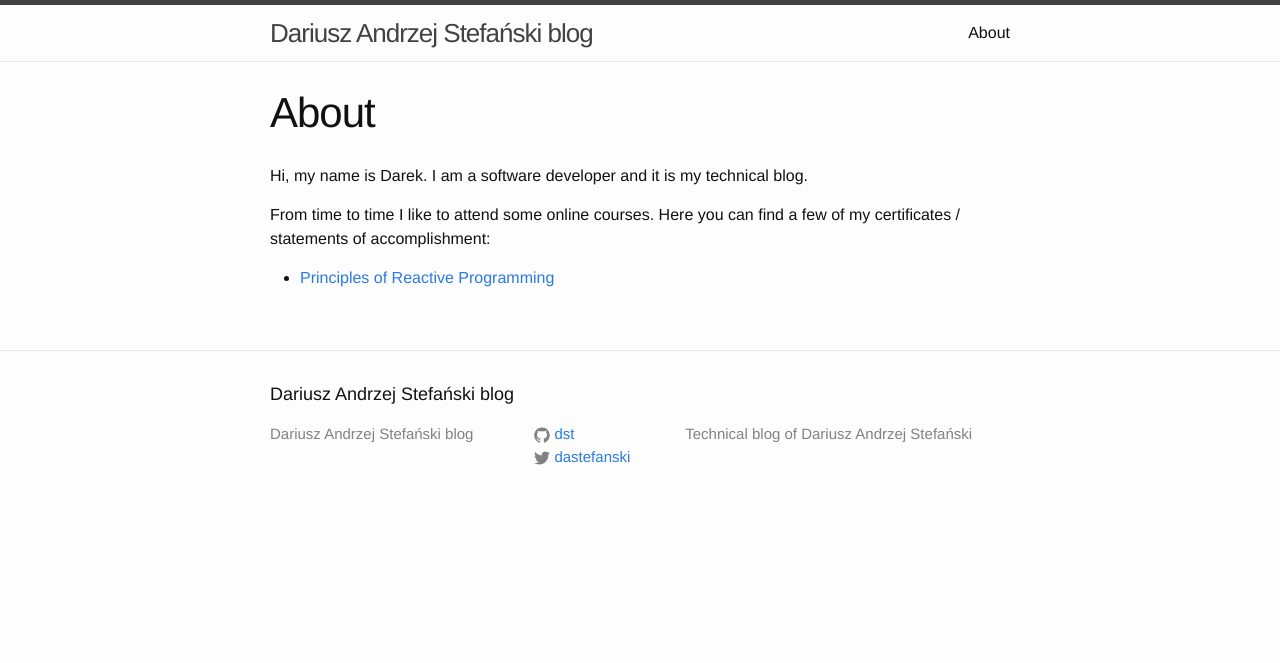
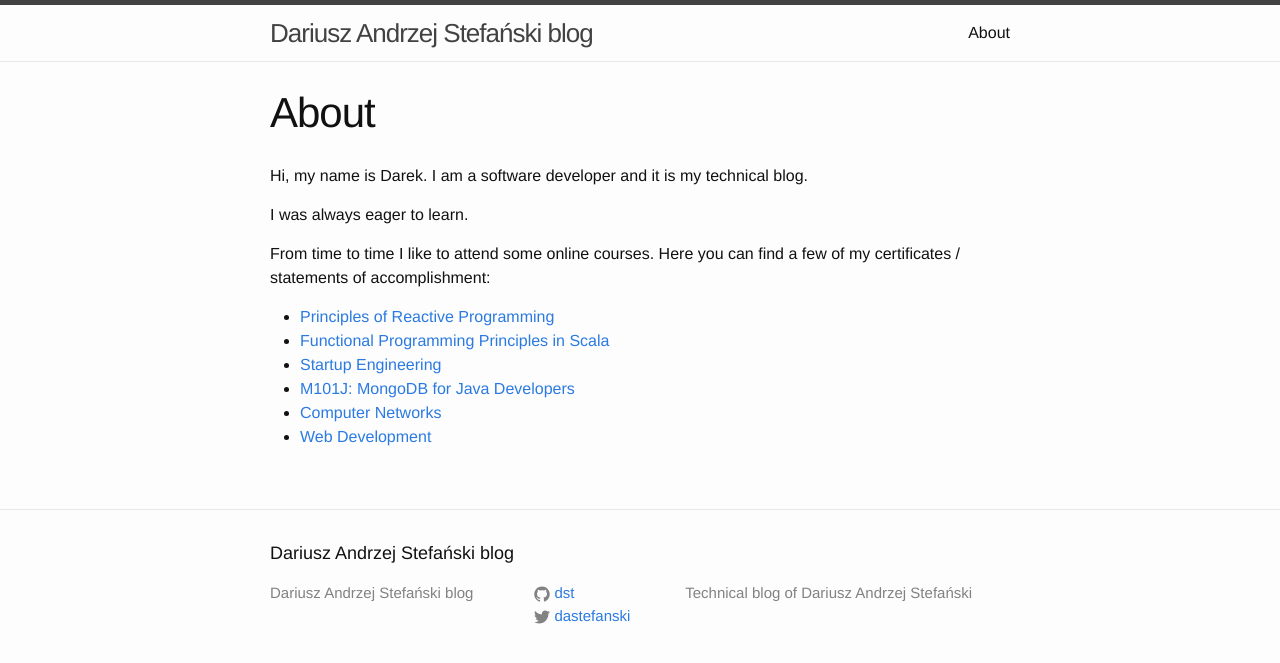
Before and after one commit to dst/dst.github.io, a Jekyll site: the page built from about.md, in a window 1280 px wide. Shown: the top 663 px of the page. Built offline with Jekyll 4.4.1, drawn with Linux system fonts in a browser that asks for light colours.

Commit message:
More certificates

```diff
--- a/about.md
+++ b/about.md
@@ -6,7 +6,14 @@ permalink: /about/
 
 Hi, my name is Darek. I am a software developer and it is my technical blog.
 
+I was always eager to learn.
+
 From time to time I like to attend some online courses. Here you can find a few of my
 certificates / statements of accomplishment:
 
-* [Principles of Reactive Programming](/assets/certificates/CourseraReactive2015.pdf)
+* [Principles of Reactive Programming](/assets/certificates/CourseraReactive.pdf)
+* [Functional Programming Principles in Scala](/assets/certificates/CourseraProgFun.pdf)
+* [Startup Engineering](/assets/certificates/CourseraStartup.pdf)
+* [M101J: MongoDB for Java Developers](/assets/certificates/10GenMongoDbForJavaDev.pdf)
+* [Computer Networks](/assets/certificates/CourseraCompNet.pdf)
+* [Web Development](/assets/certificates/UdacityWebDev.pdf)
```
Also changed, not shown: 7 other files.
